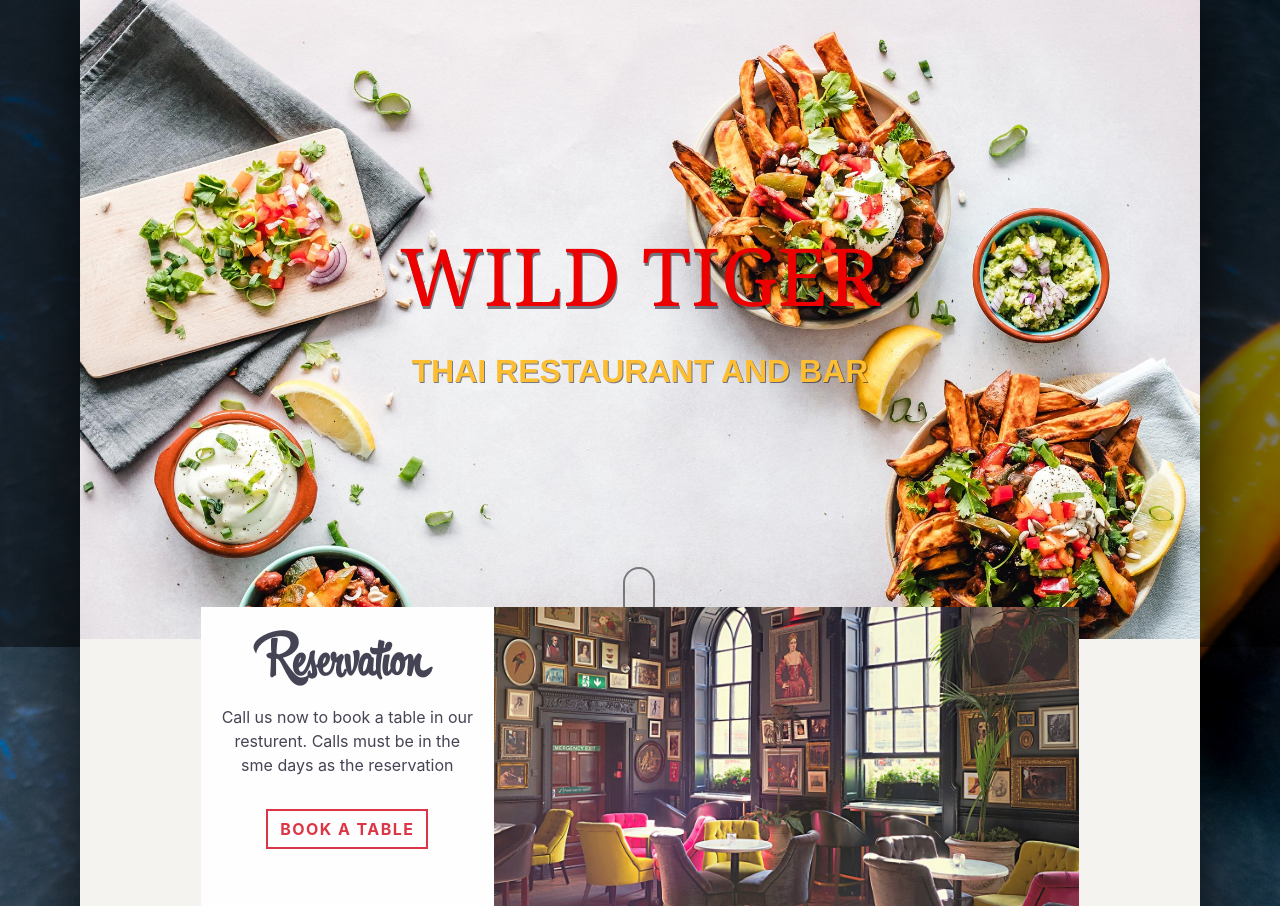
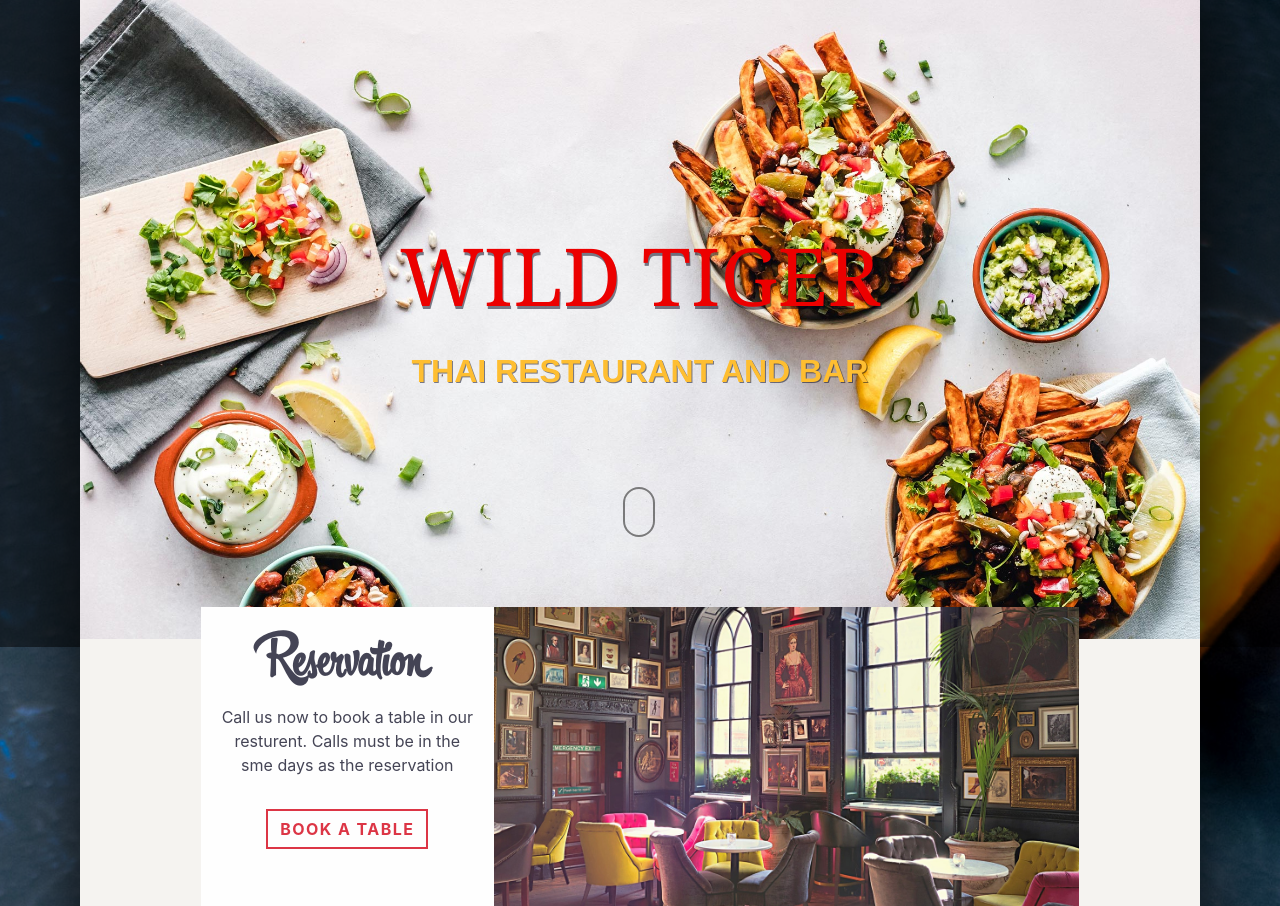
Before and after one commit to comphonia/wildtiger-rnb, a PHP site: page /wildtiger-rnb/ in a window 1280 px wide. Shown: the part 153-1059 px from the top of the page. Run offline with PHP 8.4, Linux system fonts and the light colour scheme; some libraries are stand-ins or nearby versions.

Commit message:
mouce animation

```diff
--- a/assets/css/index.css
+++ b/assets/css/index.css
@@ -440,7 +440,7 @@ h3 {
 
 .scroll-downs {
     position: absolute;
-    top: 550px;
+    top: 390px;
     right: 0;
     bottom: 0;
     left: 0;
@@ -452,7 +452,7 @@ h3 {
 .mousey {
     width: 2px;
     padding: 8px 13px;
-    height: 35px;
+    height: 30px;
     border: 2px solid #555;
     border-radius: 25px;
     opacity: 0.75;
```
